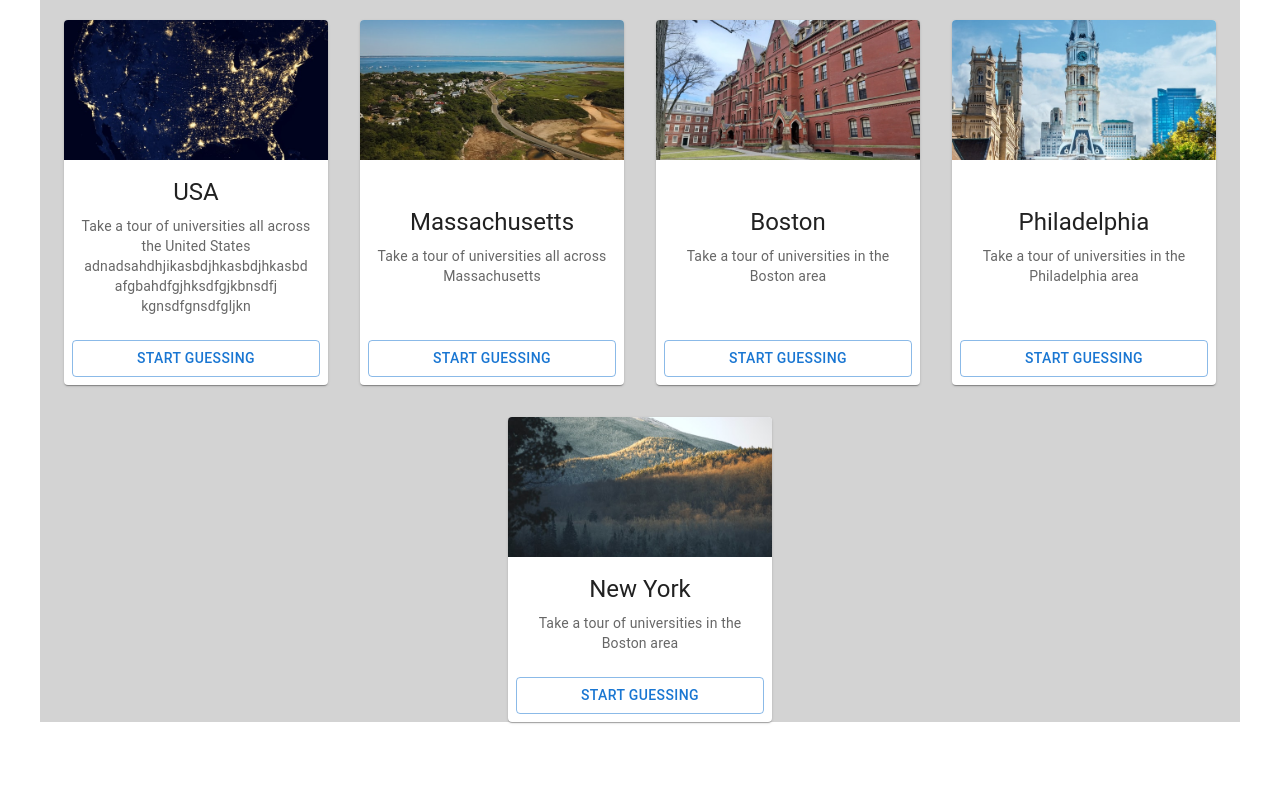
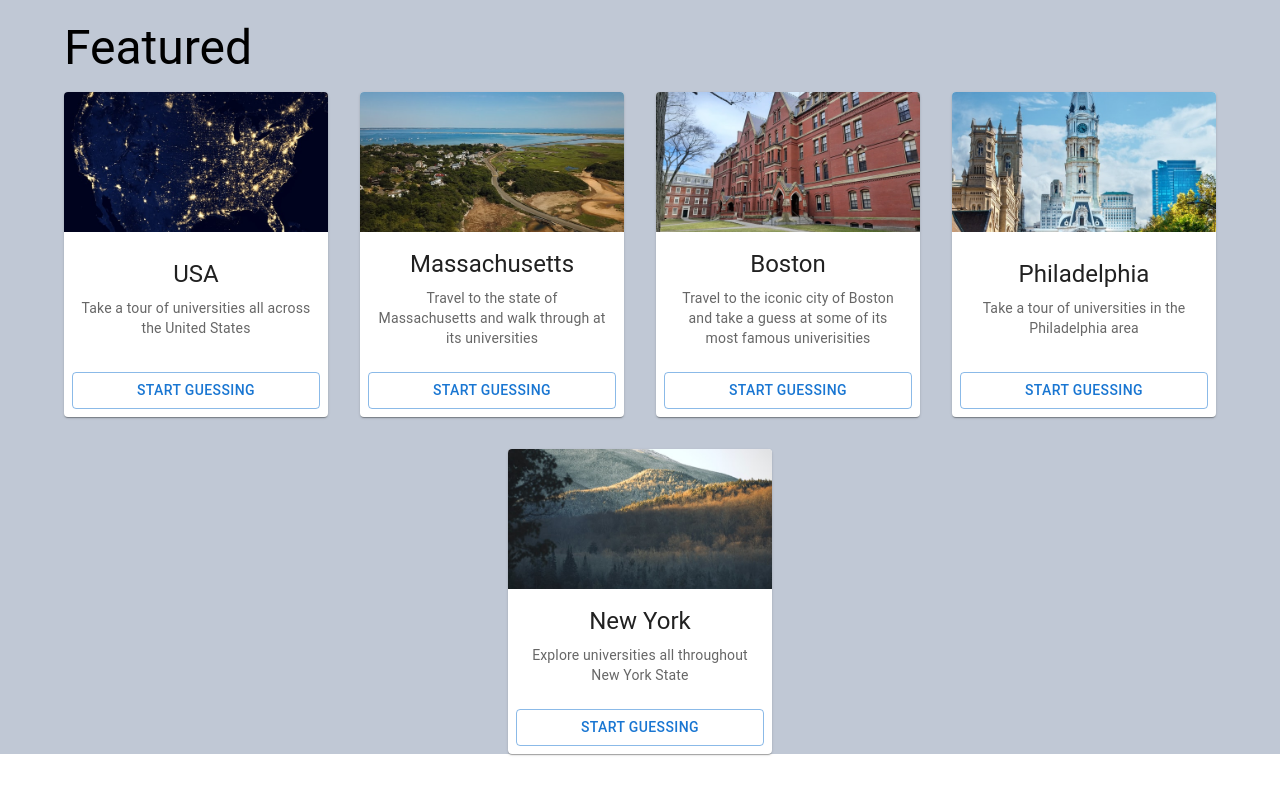
Before and after one commit to samjandris/campusguessr, a React (Create React App) app: page / in a window 1280 px wide. Shown: the top 794 px of the page. Built offline with nearby package versions, Linux system fonts and the light colour scheme; some icons are missing.

Commit message:
changed background color on main page and added way to unpause video if for whatever reason it wont autoplay

```diff
--- a/src/Guess.jsx
+++ b/src/Guess.jsx
@@ -154,8 +154,13 @@ function Guess(props) {
             </Grid>
           </Grid>
         </Backdrop> */}
-        <div className="video-foreground">
+        <div
+          onClick={() => player.playVideo()}
+          aria-hidden="true"
+          style={{ width: '100%', height: '100%' }}
+        >
           <YouTube
+            className="video-foreground"
             videoId={data[toPlay].video_id}
             opts={{
               width: 1280,
--- a/src/Main.jsx
+++ b/src/Main.jsx
@@ -1,6 +1,6 @@
 import React from 'react';
 import { motion } from 'framer-motion';
-import { Container, Grid } from '@mui/material';
+import { Container, Grid, Typography } from '@mui/material';
 import PlayBox from './components/PlayBox';
 import {
   Campuses,
@@ -14,8 +14,7 @@ import {
 const games = [
   {
     name: 'USA',
-    description:
-      'Take a tour of universities all across the United States adnadsahdhjikasbdjhkasbdjhkasbd afgbahdfgjhksdfgjkbnsdfj kgnsdfgnsdfgljkn',
+    description: 'Take a tour of universities all across the United States',
     image: USASmall,
     filterId: 'country',
     filterText: 'United States',
@@ -23,7 +22,8 @@ const games = [
   },
   {
     name: 'Massachusetts',
-    description: 'Take a tour of universities all across Massachusetts',
+    description:
+      'Travel to the state of Massachusetts and walk through at its universities',
     image: MassachusettsSmall,
     filterId: 'state',
     filterText: 'Massachusetts',
@@ -31,7 +31,8 @@ const games = [
   },
   {
     name: 'Boston',
-    description: 'Take a tour of universities in the Boston area',
+    description:
+      'Travel to the iconic city of Boston and take a guess at some of its most famous univerisities',
     image: BostonSmall,
     filterId: 'city',
     filterText: 'Boston',
@@ -47,7 +48,7 @@ const games = [
   },
   {
     name: 'New York',
-    description: 'Take a tour of universities in the Boston area',
+    description: 'Explore universities all throughout New York State',
     image: NewYorkSmall,
     filterId: 'state',
     filterText: 'New York',
@@ -71,8 +72,19 @@ function Main() {
       exit={{ opacity: 0 }}
       transition={{ duration: 0.2 }}
     >
-      <Container justifyContent="center" sx={{ backgroundColor: 'lightGray' }}>
+      <div
+        // justifyContent="center"
+        style={{
+          backgroundColor: '#C0C8D5',
+          width: '100%',
+          height: '100%',
+        }}
+      >
+        <Container>
           <br />
+          <Typography variant="h3" sx={{ mb: 2 }}>
+            Featured
+          </Typography>
           <Grid container justifyContent="center" spacing={4}>
             {games.map((game) => (
               <Grid
@@ -96,6 +108,7 @@ function Main() {
             ))}
           </Grid>
         </Container>
+      </div>
     </motion.div>
   );
 }
```
Lines whose indentation alone changed are shown as unchanged.
